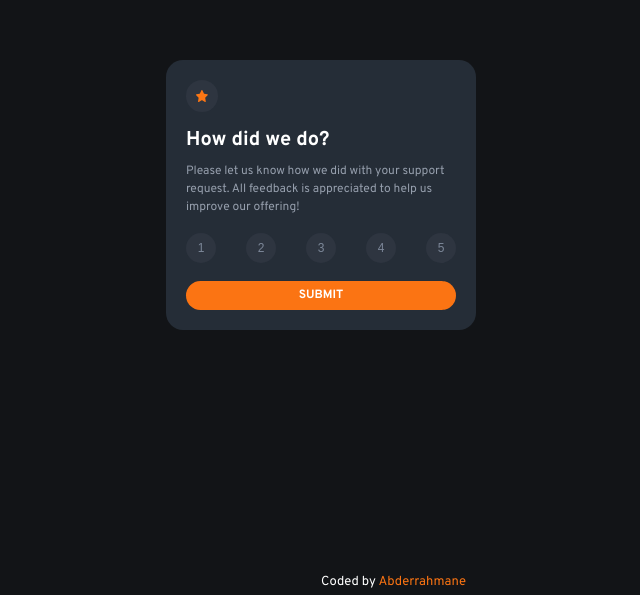
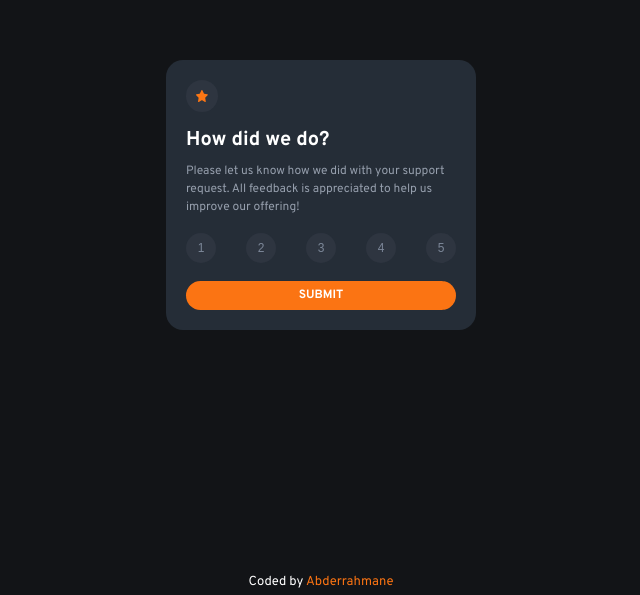
Before and after one commit to AbderrahmaneGuerinik/Frontend-Mentor-Challenge-Interactive-rating-component, a plain HTML site: page index.html in a window 1280 px wide. Shown: the part 205-800 px from the top of the page, without its empty margins (319-959 px from the left). Drawn offline with Linux system fonts and the light colour scheme.

Commit message:
Update index.html

```diff
--- a/index.html
+++ b/index.html
@@ -58,9 +58,9 @@
 
    </div>
 </main>
-  <footer>
- <p style="color: white; font-size:1.3rem; position:absolute;
- bottom: .5rem;">Coded by <span style="color: hsl(25, 97%, 53%);">Abderrahmane</span></p>
+  <footer style="color: white; font-size:1.3rem; position:absolute;
+ bottom: .5rem; text-align: center">
+ <p >Coded by <span style="color: hsl(25, 97%, 53%);">Abderrahmane</span></p>
    </footer>
 <script src="script.js"></script>
 </body>
```
